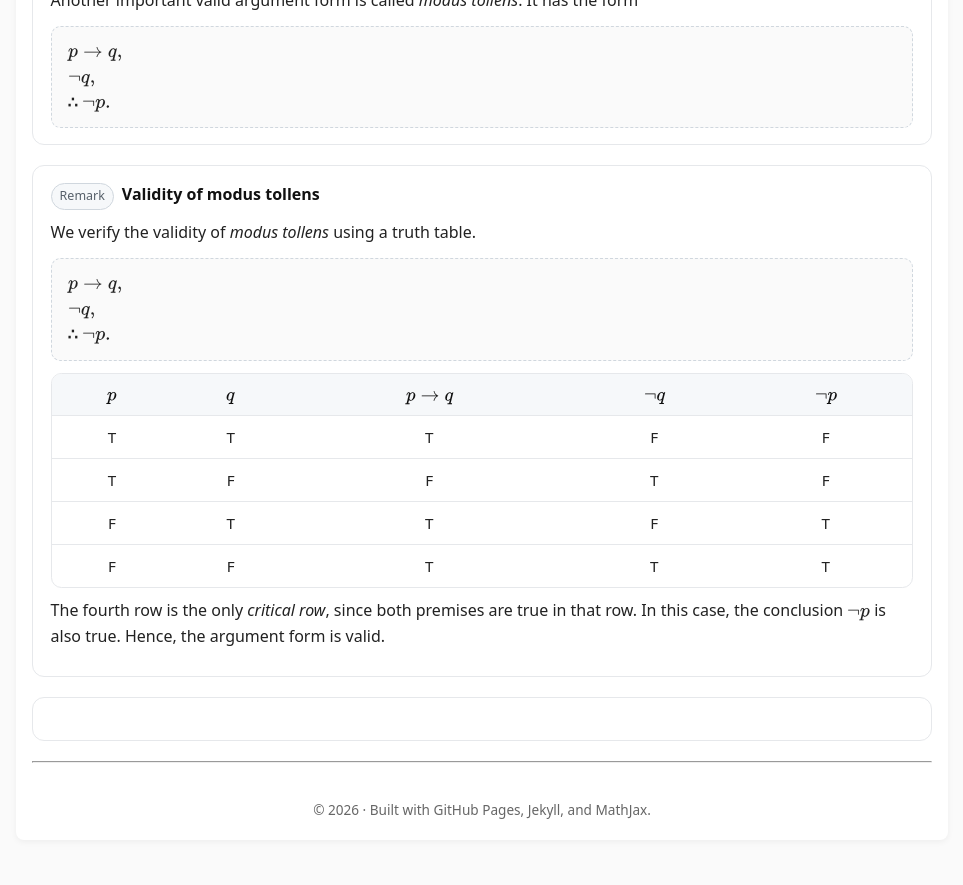
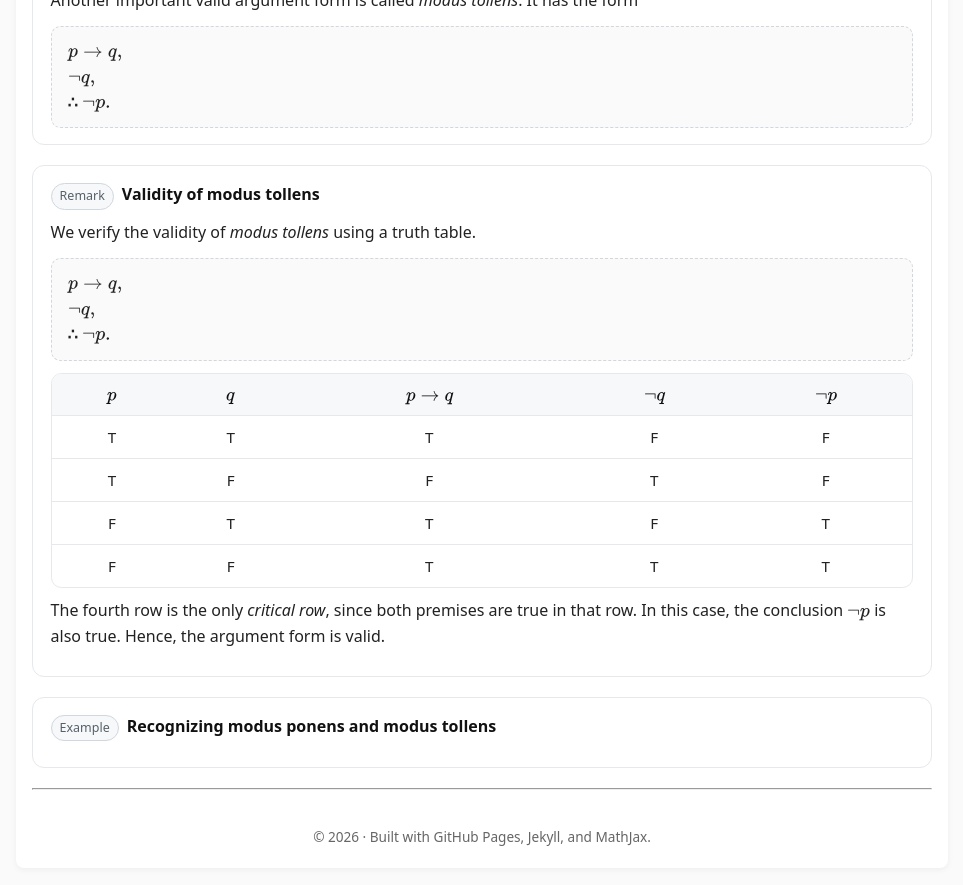
Before and after one commit to SaleemKamaludin/SaleemKamaludin.github.io, a Jekyll site: the page built from courses/comp1604/lecture-notes/lecture-01/index.md, in a window 1280 px wide and 900 px high, scrolled down 4655 px. Shown: the top 885 px of the window, without its empty margins (158-1121 px from the left). Built offline with Jekyll 4.4.1, drawn with Linux system fonts in a browser that asks for light colours.

Commit message:
Update index.md

```diff
--- a/courses/comp1604/lecture-notes/lecture-01/index.md
+++ b/courses/comp1604/lecture-notes/lecture-01/index.md
@@ -1494,3 +1494,5 @@ It is instructive to verify that modus ponens is a valid argument form. Doing so
 <!-- Example -->
   <div class="box">
     <div class="box-header">
+ <span class="tag">Example</span>
+      <h5 class="title">Recognizing modus ponens and modus tollens</h5>
```
